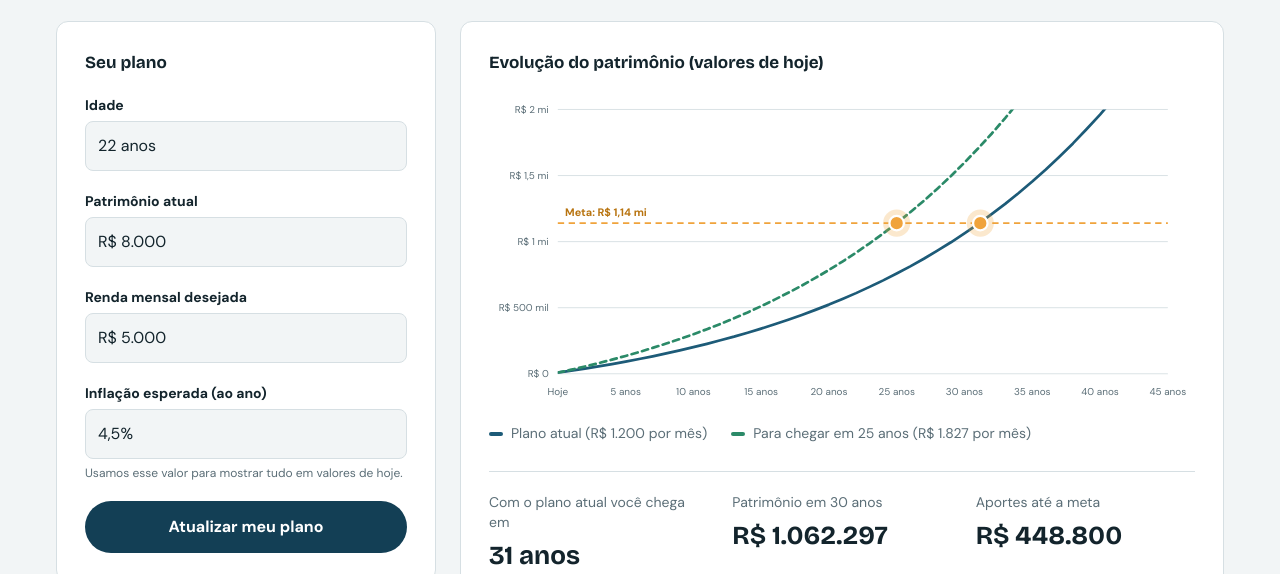
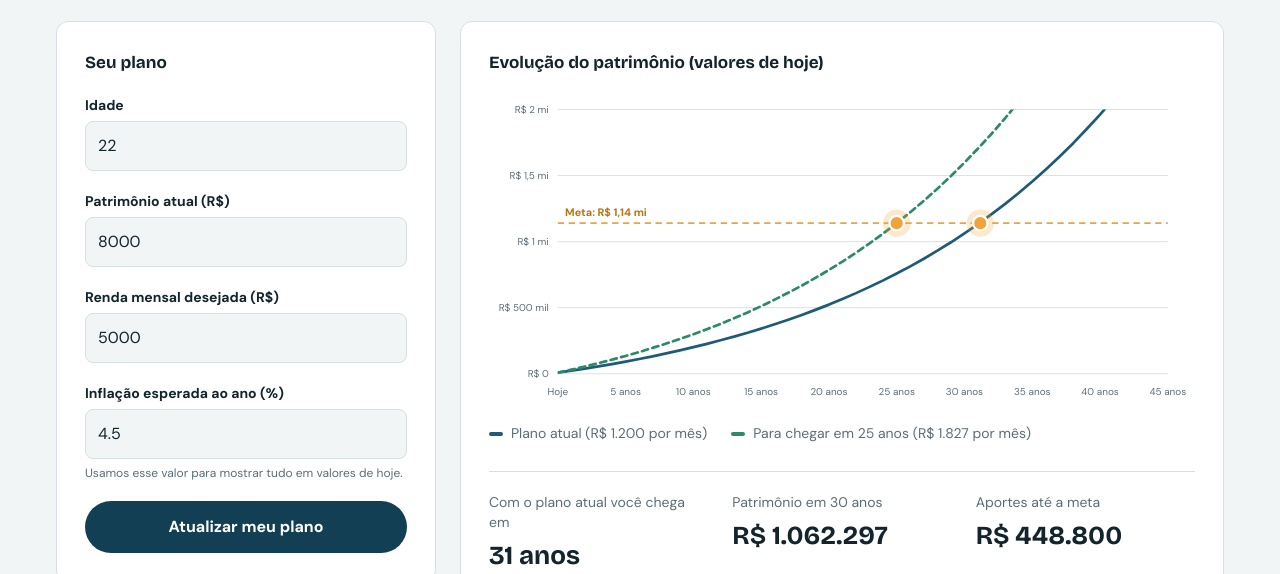
Before and after one commit to loureiromaxx/horizonte, a website built with Vite: page pages/simulador.html in a window 1280 px wide. Shown: the part 225-799 px from the top of the page. Built offline with nearby package versions, Linux system fonts and the light colour scheme.

Commit message:
feat: ajusta os campos do formulário do simulador

```diff
--- a/pages/simulador.html
+++ b/pages/simulador.html
@@ -26,7 +26,7 @@
       <span class="font-display text-[22px] font-bold tracking-tight">Horizonte</span>
     </a>
     <nav class="flex gap-1.5 flex-1">
-      <a href="./dashboard./" class="px-3.5 pt-6 pb-5 text-base text-mut border-b-[3px] border-transparent hover:text-ink">Dashboard</a>
+      <a href="./dashboard.html" class="px-3.5 pt-6 pb-5 text-base text-mut border-b-[3px] border-transparent hover:text-ink">Dashboard</a>
       <a href="./simulador.html" class="px-3.5 pt-6 pb-5 text-base font-bold text-ink border-b-[3px] border-sun">Simulador</a>
       <a href="./metas.html" class="px-3.5 pt-6 pb-5 text-base text-mut border-b-[3px] border-transparent hover:text-ink">Metas</a>
     </nav>
@@ -44,14 +44,27 @@
     </div>
 
     <div class="grid grid-cols-1 lg:grid-cols-[380px_1fr] gap-6 items-start">
-      <div class="bg-white border border-line rounded-xl p-7 flex flex-col gap-5">
+      <form class="bg-white border border-line rounded-xl p-7 flex flex-col gap-5">
         <h3 class="font-display text-[17px] font-bold">Seu plano</h3>
-        <label class="flex flex-col gap-1.5 text-sm font-bold"><span>Idade</span><div class="bg-paper border-[1.5px] border-line rounded-lg p-3 text-base font-normal">22 anos</div></label>
-        <label class="flex flex-col gap-1.5 text-sm font-bold"><span>Patrimônio atual</span><div class="bg-paper border-[1.5px] border-line rounded-lg p-3 text-base font-normal">R$ 8.000</div></label>
-        <label class="flex flex-col gap-1.5 text-sm font-bold"><span>Renda mensal desejada</span><div class="bg-paper border-[1.5px] border-line rounded-lg p-3 text-base font-normal">R$ 5.000</div></label>
-        <label class="flex flex-col gap-1.5 text-sm font-bold"><span>Inflação esperada (ao ano)</span><div class="bg-paper border-[1.5px] border-line rounded-lg p-3 text-base font-normal">4,5%</div><small class="text-mut font-normal text-xs">Usamos esse valor para mostrar tudo em valores de hoje.</small></label>
-        <a href="./dashboard.html" class="block bg-sea-dark text-white rounded-full py-3.5 text-center font-bold hover:bg-sea transition-colors">Atualizar meu plano</a>
-      </div>
+        <label for="idade" class="flex flex-col gap-1.5 text-sm font-bold">
+          <span>Idade</span>
+          <input id="idade" name="idade" type="number" min="0" max="120" step="1" value="22" required class="[appearance:textfield] [&::-webkit-outer-spin-button]:appearance-none [&::-webkit-inner-spin-button]:appearance-none bg-paper border-[1.5px] border-line rounded-lg p-3 text-base font-normal focus:outline-none focus:border-sea">
+        </label>
+        <label for="patrimonio-atual" class="flex flex-col gap-1.5 text-sm font-bold">
+          <span>Patrimônio atual (R$)</span>
+          <input id="patrimonio-atual" name="patrimonio-atual" type="number" min="0" step="0.01" value="8000" required class="[appearance:textfield] [&::-webkit-outer-spin-button]:appearance-none [&::-webkit-inner-spin-button]:appearance-none bg-paper border-[1.5px] border-line rounded-lg p-3 text-base font-normal focus:outline-none focus:border-sea">
+        </label>
+        <label for="renda-mensal" class="flex flex-col gap-1.5 text-sm font-bold">
+          <span>Renda mensal desejada (R$)</span>
+          <input id="renda-mensal" name="renda-mensal" type="number" min="0" step="0.01" value="5000" required class="[appearance:textfield] [&::-webkit-outer-spin-button]:appearance-none [&::-webkit-inner-spin-button]:appearance-none bg-paper border-[1.5px] border-line rounded-lg p-3 text-base font-normal focus:outline-none focus:border-sea">
+        </label>
+        <label for="inflacao" class="flex flex-col gap-1.5 text-sm font-bold">
+          <span>Inflação esperada ao ano (%)</span>
+          <input id="inflacao" name="inflacao" type="number" min="0" step="0.1" value="4.5" required class="[appearance:textfield] [&::-webkit-outer-spin-button]:appearance-none [&::-webkit-inner-spin-button]:appearance-none bg-paper border-[1.5px] border-line rounded-lg p-3 text-base font-normal focus:outline-none focus:border-sea">
+          <small class="text-mut font-normal text-xs">Usamos esse valor para mostrar tudo em valores de hoje.</small>
+        </label>
+        <button type="submit" id="btn-salvar" class="block bg-sea-dark text-white rounded-full py-3.5 text-center font-bold hover:bg-sea transition-colors">Atualizar meu plano</button>
+      </form>
 
       <div class="bg-white border border-line rounded-xl p-7 flex flex-col gap-5">
         <h3 class="font-display text-[17px] font-bold">Evolução do patrimônio (valores de hoje)</h3>
@@ -61,9 +74,9 @@
           <span><i class="inline-block w-3.5 h-1 rounded mr-2 align-middle bg-[#2B8A68]"></i>Para chegar em 25 anos (R$ 1.827 por mês)</span>
         </div>
         <div class="grid grid-cols-1 md:grid-cols-3 gap-6 border-t border-line pt-5 mt-2">
-          <div><span class="text-sm text-mut block mb-1">Com o plano atual você chega em</span><b class="font-display text-[26px]">31 anos</b><small class="block text-mut text-xs mt-0.5">dez/2057</small></div>
-          <div><span class="text-sm text-mut block mb-1">Patrimônio em 30 anos</span><b class="font-display text-[26px]">R$ 1.062.297</b></div>
-          <div><span class="text-sm text-mut block mb-1">Aportes até a meta</span><b class="font-display text-[26px]">R$ 448.800</b></div>
+          <div><span class="text-sm text-mut block mb-1">Com o plano atual você chega em</span><strong class="font-display text-[26px]">31 anos</strong><small class="block text-mut text-xs mt-0.5">dez/2057</small></div>
+          <div><span class="text-sm text-mut block mb-1">Patrimônio em 30 anos</span><strong class="font-display text-[26px]">R$ 1.062.297</strong></div>
+          <div><span class="text-sm text-mut block mb-1">Aportes até a meta</span><strong class="font-display text-[26px]">R$ 448.800</strong></div>
         </div>
       </div>
     </div>
```
